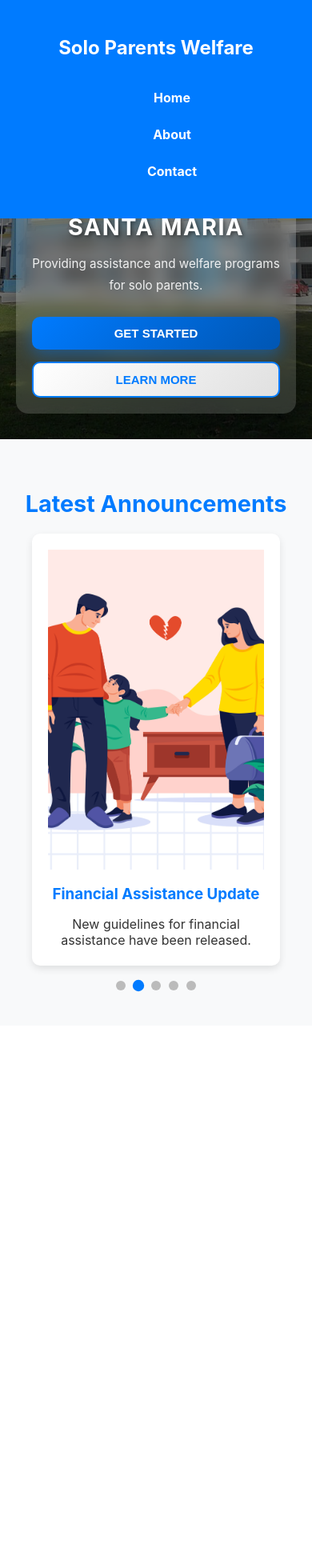
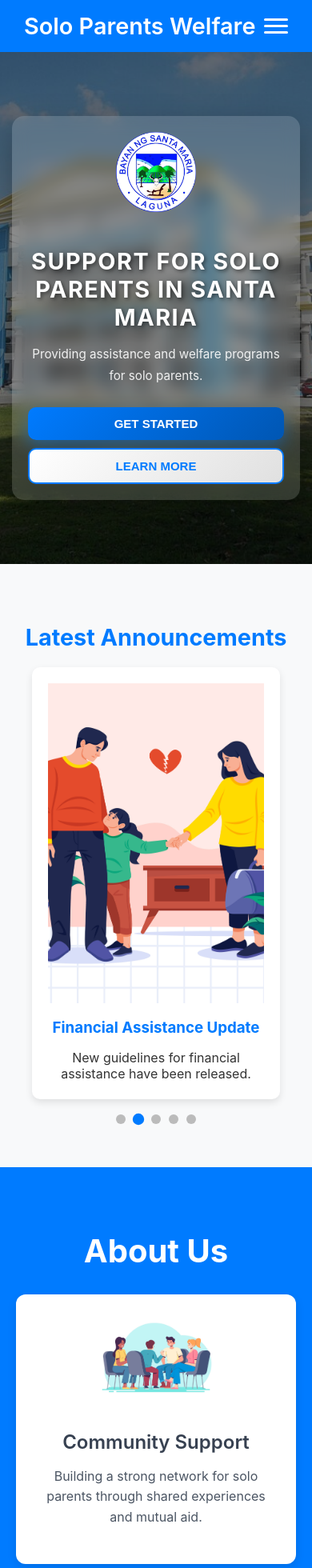
Before and after one commit to McAngelo-py/tryagain, a React (Create React App) app: page / in a window 390 px wide. Shown: the top 1960 px of the page at 80% size. Before the commit the page ends 1282 px from the top, so only its background shows below. Built offline with nearby package versions, Linux system fonts and the light colour scheme.

Commit message:
Initial commit

```diff
--- a/src/App.js
+++ b/src/App.js
@@ -3,6 +3,7 @@ import { BrowserRouter as Router, Route, Routes } from "react-router-dom";
 import Navbar from "./components/Navbar";
 import Announcements from "./components/Announcements"; // ✅ Correct
 import Hero from "./components/Hero";
+import About from "./components/About";
 
 function App() {
   return (
@@ -10,6 +11,7 @@ function App() {
       <Navbar />
       <Hero />
       <Announcements /> {/* Add Announcements section below Hero */}
+      <About />
     </Router>
   );
 }
--- /dev/null
+++ b/src/components/About.css
@@ -0,0 +1,80 @@
+/* About Minimal */
+.about-minimal {
+    display: flex;
+    flex-direction: column; /* Stack header and cards */
+    justify-content: flex-start; /* Align items to the top */
+    align-items: center;
+    min-height: auto;
+    padding: 80px 20px;
+  }
+
+  .blue-bg {
+    background-color: #007bff;
+    color: white;
+  }
+
+  .about-header {
+    text-align: center;
+    margin-bottom: 30px; /* Space between header and cards */
+  }
+
+  .about-header h1 {
+    font-size: 2.5rem; /* Adjust header font size */
+    font-weight: bold;
+    margin: 0;
+  }
+
+  .about-cards-container {
+    display: flex;
+    flex-wrap: wrap;
+    justify-content: center;
+    gap: 20px;
+    max-width: 1200px;
+  }
+
+  /* About Card Minimal */
+  .about-card-minimal {
+    background: #fff;
+    width: 300px;
+    display: flex;
+    flex-direction: column;
+    align-items: center;
+    padding: 30px;
+    border-radius: 12px;
+    box-shadow: 0 4px 12px rgba(0, 0, 0, 0.1);
+    text-align: center;
+  }
+
+  /* Image Minimal */
+  .about-image-minimal {
+    width: 150px;
+    height: auto;
+    border-radius: 8px;
+    object-fit: cover;
+    margin-bottom: 20px;
+  }
+
+  /* Text Minimal */
+  .about-text-minimal {
+    flex: 1;
+  }
+
+  .about-text-minimal h2 {
+    font-size: 1.5rem;
+    font-weight: 600;
+    color: #374151;
+    margin-bottom: 10px;
+  }
+
+  .about-text-minimal p {
+    font-size: 1rem;
+    color: #4b5563;
+    line-height: 1.6;
+  }
+
+  /* Responsive Minimal */
+  @media (max-width: 768px) {
+    .about-card-minimal {
+      width: 90%;
+    }
+  }
--- /dev/null
+++ b/src/components/About.jsx
@@ -0,0 +1,46 @@
+import React from "react";
+import "./About.css";
+import aboutImage1 from "../assets/aboutImage.jpg";
+
+const About = () => {
+  return (
+    <section className="about-minimal blue-bg"id="about">
+      <div className="about-header"> {/* Added header div */}
+        <h1>About Us</h1>
+      </div>
+      <div className="about-cards-container">
+        <div className="about-card-minimal">
+          <img src={aboutImage1} alt="Community Support" className="about-image-minimal" />
+          <div className="about-text-minimal">
+            <h2>Community Support</h2>
+            <p>
+              Building a strong network for solo parents through shared experiences and mutual aid.
+            </p>
+          </div>
+        </div>
+
+        <div className="about-card-minimal">
+          <img src={aboutImage1} alt="Empowerment Programs" className="about-image-minimal" />
+          <div className="about-text-minimal">
+            <h2>Empowerment Programs</h2>
+            <p>
+              Providing resources and skills training to foster independence and growth.
+            </p>
+          </div>
+        </div>
+
+        <div className="about-card-minimal">
+          <img src={aboutImage1} alt="Accessible Resources" className="about-image-minimal" />
+          <div className="about-text-minimal">
+            <h2>Accessible Resources</h2>
+            <p>
+              Ensuring vital information and assistance are readily available to all solo parents.
+            </p>
+          </div>
+        </div>
+      </div>
+    </section>
+  );
+};
+
+export default About;
--- a/src/components/Announcements.css
+++ b/src/components/Announcements.css
@@ -23,7 +23,7 @@
 
 .announcements {
     text-align: center;
-    padding: 40px 20px;
+    padding: 50px 20px;
     background: #f8f9fa;
   }
 
--- a/src/components/Hero.css
+++ b/src/components/Hero.css
@@ -24,22 +24,19 @@
 .hero {
   width: 100vw;
   max-width: 100%;
-    height: 90vh;
+  min-height: 100vh; /* Changed to min-height */
   margin: 0;
   background: url("../assets/hero-bg.jpg") center/cover no-repeat;
   display: flex;
   align-items: center;
   justify-content: center;
   color: white;
-    padding: 50px; /* Reduce padding if needed */
+  padding: 50px 20px; /* Adjusted padding */
   position: relative;
   text-align: left;
   overflow: hidden;
   box-sizing: border-box;
 }
-
-
-
 
 .hero::before {
   content: "";
@@ -52,22 +49,20 @@
   z-index: 1;
 }
 
-
 /* Hero Content */
 .hero-content {
   position: relative;
   display: flex;
   align-items: center;
   gap: 50px;
-    padding: 50px 60px;
+  padding: 40px; /* Adjusted padding */
   background: rgba(255, 255, 255, 0.15);
   backdrop-filter: blur(10px);
   border-radius: 15px;
   box-shadow: 0px 15px 40px rgba(0, 0, 0, 0.3);
   z-index: 2;
   margin: 40px auto;
-
-
+  max-width: 1200px;
 }
 
 /* Logo */
@@ -120,49 +115,49 @@
 
 /* Get Started Button */
 .hero-buttons .get-started {
-    background: linear-gradient(135deg, #007bff, #0056b3); /* Blue gradient */
+  background: linear-gradient(135deg, #007bff, #0056b3);
   color: white;
   box-shadow: 0 8px 20px rgba(0, 123, 255, 0.4);
   transition: all 0.3s ease;
 }
 
 .hero-buttons .get-started:hover {
-    background: linear-gradient(135deg, #0056b3, #004085); /* Darker gradient on hover */
+  background: linear-gradient(135deg, #0056b3, #004085);
   transform: scale(1.07);
   box-shadow: 0 10px 30px rgba(0, 123, 255, 0.6);
 }
 
 /* Learn More Button */
 .hero-buttons .learn-more {
-    background: linear-gradient(135deg, #ffffff, #e0e0e0); /* Subtle white gradient */
+  background: linear-gradient(135deg, #ffffff, #e0e0e0);
   color: #007bff;
   border: 2px solid #007bff;
   transition: all 0.3s ease;
 }
 
 .hero-buttons .learn-more:hover {
-    background: linear-gradient(135deg, #007bff, #0056b3); /* Blue gradient on hover */
+  background: linear-gradient(135deg, #007bff, #0056b3);
   color: white;
   transform: scale(1.07);
 }
-
 
 /* 🔥 RESPONSIVE DESIGN */
 @media (max-width: 1024px) {
   .hero {
       padding: 80px 30px;
-      height: 80vh; /* Reduce height for tablets */
+      min-height: 80vh; /* Adjusted min-height */
   }
 
   .hero-content {
-      flex-direction: column; /* Stack content on smaller screens */
+      flex-direction: column;
+      align-items: center;
       text-align: center;
-      padding: 40px;
+      padding: 30px; /* Adjusted padding */
       gap: 30px;
   }
 
   .hero-logo {
-      width: 150px; /* Slightly smaller logo */
+      width: 150px;
   }
 
   .hero-text h2 {
@@ -185,16 +180,17 @@
 
 @media (max-width: 768px) {
   .hero {
-      height: 70vh; /* Smaller height for mobile */
+      min-height: 70vh; /* Adjusted min-height */
   }
 
   .hero-content {
-      padding: 30px;
-      width: 90%;
+      padding: 25px; /* Adjusted padding */
+      width: 95%; /* Increased width */
+      gap: 25px; /* Adjusted gap */
   }
 
   .hero-logo {
-      width: 120px; /* Smaller logo */
+      width: 120px;
   }
 
   .hero-text h2 {
@@ -208,8 +204,8 @@
 
 @media (max-width: 480px) {
   .hero {
-      height: 65vh; /* Reduce height */
-      padding: 60px 20px;
+      min-height: 65vh; /* Adjusted min-height */
+      padding: 40px 15px; /* Adjusted padding */
   }
 
   .hero-content {
@@ -219,7 +215,7 @@
   }
 
   .hero-logo {
-      width: 100px; /* Smallest logo size */
+      width: 100px;
   }
 
   .hero-text h2 {
@@ -231,7 +227,7 @@
   }
 
   .hero-buttons {
-      width: 100%;
+      gap: 10px; /* Reduced gap */
   }
 
   .hero-buttons button {
--- a/src/components/Hero.jsx
+++ b/src/components/Hero.jsx
@@ -1,23 +1,27 @@
 import React from "react";
 import "./Hero.css";
-import logo from "../assets/logo.jpg"; // Import logo
+import logo from "../assets/logo.jpg";
 
 const Hero = () => {
+  const scrollToAbout = () => {
+    const aboutSection = document.getElementById("about"); // Assuming you've given the about section an ID of "about"
+    if (aboutSection) {
+      aboutSection.scrollIntoView({ behavior: "smooth" });
+    }
+  };
+
   return (
     <section className="hero">
       <div className="hero-content">
-        {/* Logo */}
         <img src={logo} alt="Solo Parents Welfare Logo" className="hero-logo" />
-
-        {/* Text Content */}
         <div className="hero-text">
           <h2>Support for Solo Parents in Santa Maria</h2>
           <p>Providing assistance and welfare programs for solo parents.</p>
-
-          {/* Buttons */}
           <div className="hero-buttons">
             <button className="get-started">Get Started</button>
-            <button className="learn-more">Learn More</button>
+            <button className="learn-more" onClick={scrollToAbout}>
+              Learn More
+            </button>
           </div>
         </div>
       </div>
--- a/src/components/Navbar.css
+++ b/src/components/Navbar.css
@@ -1,13 +1,12 @@
 /* 🔹 Navbar Container */
 .navbar {
     background-color: #007bff;
-    position: fixed;
-    width: 100vw; /* Ensure it does not exceed screen width */
+    position: sticky;
     top: 0;
     left: 0;
+    width: 100%;
     z-index: 1000;
     padding: 15px 30px;
-    overflow: hidden; /* Prevent any extra spacing */
     box-sizing: border-box;
   }
 
@@ -16,64 +15,152 @@
     display: flex;
     justify-content: space-between;
     align-items: center;
-    max-width: 100%; /* Prevents overflow */
-    padding: 0 20px; /* Adds spacing but avoids overflow */
+    max-width: 1200px;
     margin: 0 auto;
     box-sizing: border-box;
-    overflow: hidden;
   }
-
 
   /* 🔹 Logo */
   .navbar-logo {
-    font-size: 1.5rem;
-    font-weight: bold;
+    font-size: 1.8rem;
+    font-weight: 600;
     color: white;
+    text-decoration: none;
   }
 
   /* 🔹 Navigation Links */
   .nav-links {
     list-style: none;
     display: flex;
-    gap: 20px;
+    gap: 25px;
+    margin: 0;
+    padding: 0;
   }
 
-.nav-links li {
-    display: inline;
-}
-
-.nav-links a {
+  .nav-link {
     text-decoration: none;
     color: white;
     font-size: 1.1rem;
     padding: 10px 15px;
-    font-weight: bold;
-    transition: 0.3s ease-in-out;
+    font-weight: 500;
+    transition: color 0.3s ease-in-out;
   }
 
-.nav-links a:hover {
-    text-decoration: underline;
+  .nav-link:hover {
+    color: #e0f2fe;
   }
 
-@media (max-width: 768px) {
-    .navbar-container {
+  /* 🔹 Hamburger Menu */
+  .hamburger {
+    display: none;
     flex-direction: column;
-        text-align: center;
-        width: 100%; /* Ensures it adapts */
-        padding: 10px;
+    justify-content: space-between;
+    width: 30px;
+    height: 20px;
+    background: transparent;
+    border: none;
+    cursor: pointer;
+    padding: 0;
+    transition-property: opacity, filter;
+    transition-duration: 0.15s;
+    transition-timing-function: linear;
+    font: inherit;
+    color: inherit;
+    text-transform: none;
   }
 
-    .nav-links {
-        flex-direction: column;
-        gap: 10px;
-        margin-top: 10px;
-        width: 100%; /* Ensures it stays inside */
+  .hamburger-box {
+    width: 30px;
+    height: 20px;
+    display: inline-block;
+    position: relative;
   }
 
-    .nav-links a {
-        font-size: 1rem;
-        padding: 8px;
+  .hamburger-inner {
     display: block;
-        white-space: nowrap; /* Prevents text from wrapping incorrectly */
+    top: 50%;
+    margin-top: -2px;
+  }
+
+  .hamburger-inner,
+  .hamburger-inner::before,
+  .hamburger-inner::after {
+    width: 30px;
+    height: 3px;
+    background-color: white;
+    border-radius: 4px;
+    position: absolute;
+    transition-property: transform;
+    transition-duration: 0.15s;
+    transition-timing-function: ease;
+  }
+
+  .hamburger-inner::before,
+  .hamburger-inner::after {
+    content: "";
+    display: block;
+  }
+
+  .hamburger-inner::before {
+    top: -8px;
+  }
+
+  .hamburger-inner::after {
+    bottom: -8px;
+  }
+
+  /* Hamburger active state */
+  .hamburger.active .hamburger-inner {
+    transform: rotate(45deg);
+  }
+
+  .hamburger.active .hamburger-inner::before {
+    top: 0;
+    opacity: 0;
+  }
+
+  .hamburger.active .hamburger-inner::after {
+    bottom: 0;
+    transform: rotate(-90deg);
+  }
+
+  .nav-links.open {
+    display: flex;
+    flex-direction: column;
+    align-items: center;
+    width: 100%;
+    padding-top: 20px;
+    padding-bottom: 20px;
+    gap: 15px;
+  }
+
+  /* Responsive */
+  @media (max-width: 768px) {
+    .nav-links {
+      display: none;
+      flex-direction: column;
+      align-items: center;
+      width: 100%;
+      position: absolute;
+      top: 60px;
+      left: 0;
+      background-color: #007bff;
+    }
+
+    .hamburger {
+      display: flex;
+    }
+
+    .navbar-container {
+      flex-direction: row;
+    }
+
+    .navbar-logo {
+      margin-right: auto;
+    }
+
+    .nav-link {
+      padding: 12px 20px;
+      font-size: 1.1rem;
     }
   }
--- a/src/components/Navbar.jsx
+++ b/src/components/Navbar.jsx
@@ -1,18 +1,43 @@
-import React from "react";
+import React, { useState } from "react";
 import { Link } from "react-router-dom";
 import "./Navbar.css";
 
 const Navbar = () => {
+  const [isNavOpen, setIsNavOpen] = useState(false);
+
+  const toggleNav = () => {
+    setIsNavOpen(!isNavOpen);
+  };
+
   return (
     <nav className="navbar">
       <div className="navbar-container">
-        <h1 className="navbar-logo">Solo Parents Welfare</h1>
+        <Link to="/" className="navbar-logo">
+          Solo Parents Welfare
+        </Link>
 
-        {/* 🔹 Navigation Links */}
-        <ul className="nav-links">
-          <li><Link to="/">Home</Link></li>
-          <li><Link to="/about">About</Link></li>
-          <li><Link to="/contact">Contact</Link></li>
+        <button className={`hamburger ${isNavOpen ? 'active' : ''}`} onClick={toggleNav}>
+          <span className="hamburger-box">
+            <span className="hamburger-inner"></span>
+          </span>
+        </button>
+
+        <ul className={`nav-links ${isNavOpen ? "open" : ""}`}>
+          <li>
+            <Link to="/" className="nav-link" onClick={() => setIsNavOpen(false)}>
+              Home
+            </Link>
+          </li>
+          <li>
+            <Link to="/about" className="nav-link" onClick={() => setIsNavOpen(false)}>
+              About
+            </Link>
+          </li>
+          <li>
+            <Link to="/contact" className="nav-link" onClick={() => setIsNavOpen(false)}>
+              Contact
+            </Link>
+          </li>
         </ul>
       </div>
     </nav>
```
Also changed, not shown: src/assets/aboutImage.jpg (added). Lines whose indentation alone changed are shown as unchanged.
